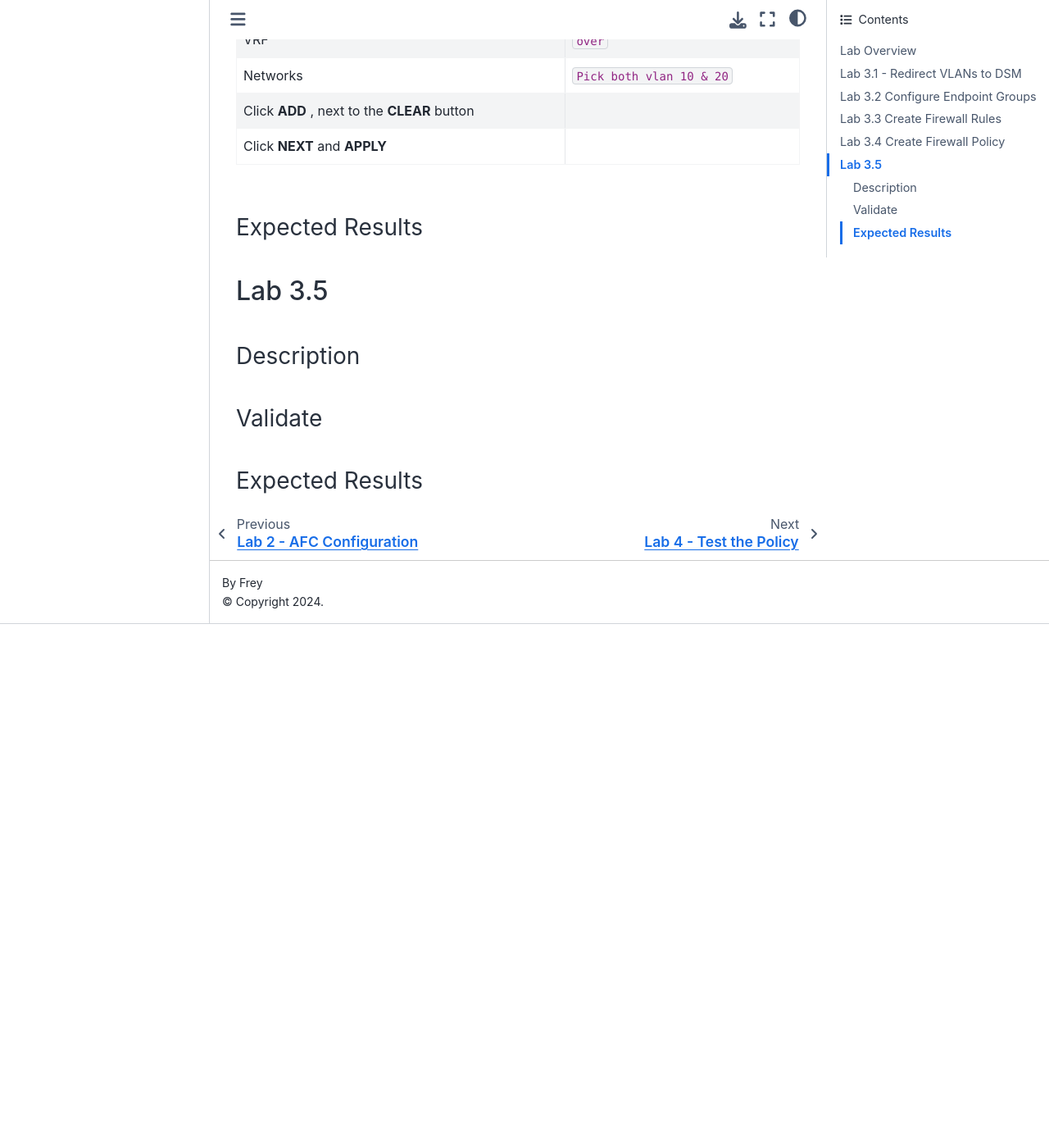
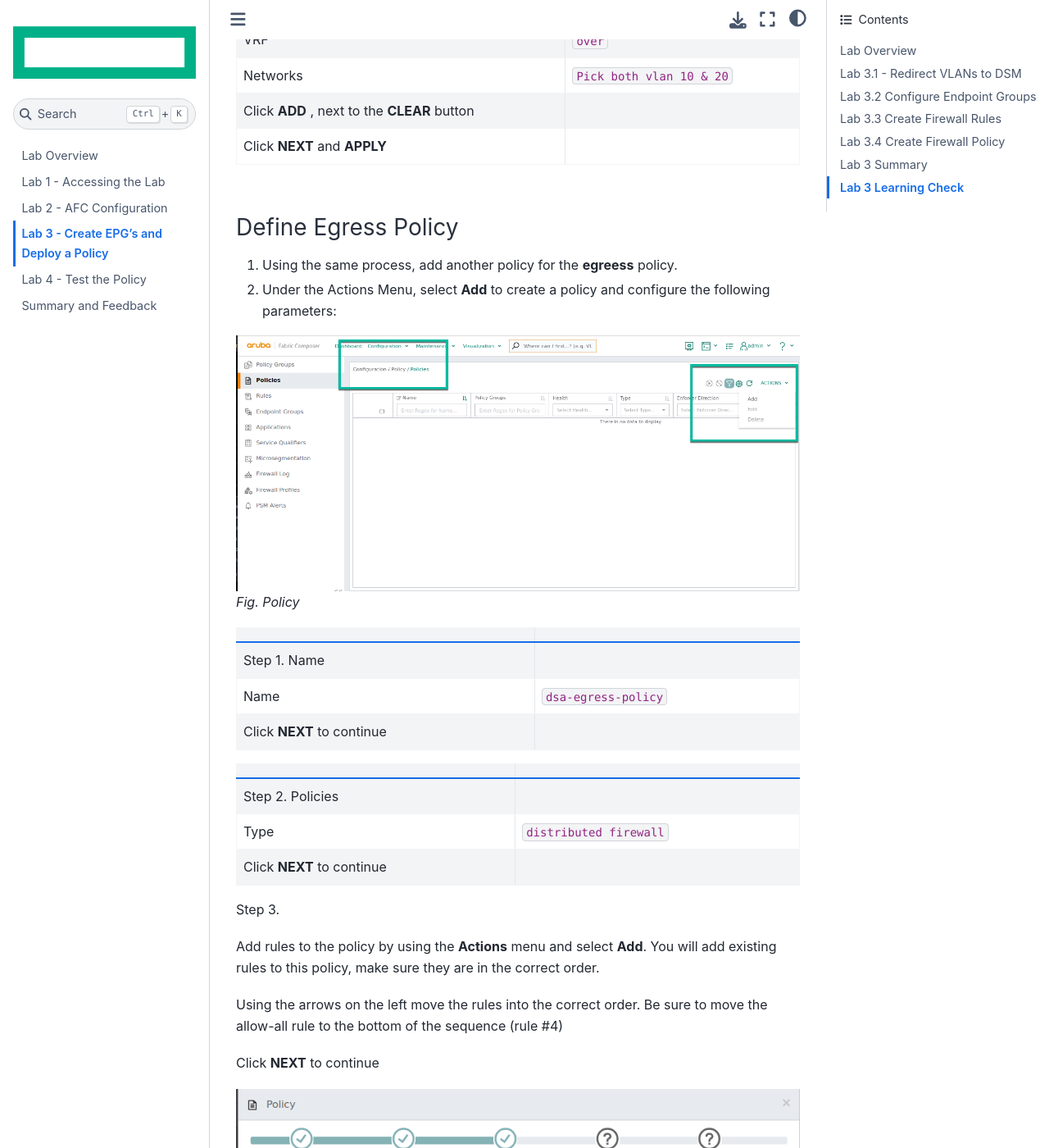
Before and after one commit to xod442/aruba-te-labguide-te4202, a Jupyter Book: the page built from docs/lab3.md, in a window 1280 px wide and 1400 px high, scrolled down 16837 px. Shown: the whole window at 82% size. Built offline with Jupyter Book 1.0.4 settings and Sphinx 7.4.7 and the Sphinx Book theme 1.1.4, drawn with Linux system fonts in a browser that asks for light colours; before the commit the page ends 17598 px from its top, so only the background shows below that; some of the changed text lies outside the part shown.

Commit message:
see file for any changes

````diff
--- a/docs/lab3.md
+++ b/docs/lab3.md
@@ -342,7 +342,7 @@
 
 Now that the rules are in place, create a Policy to enforce those rules, showcasing the power of the CX10K to apply stateful firewall rules at scale and effectively govern east-west traffic.
 
-### Validate
+### Validate - Ingress policy
 1.  In the **Configuration Menu**, go to **Policy/Policies**.
 
 ```{note}
@@ -394,14 +394,67 @@
 | Click **ADD** , next to the **CLEAR** button |
 | Click **NEXT** and **APPLY** ||
 
+### Define Egress Policy
+
+1. Using the same process, add another policy for the **egreess** policy.
+
+2.  Under the Actions Menu, select **Add** to create a policy and configure the following parameters:
+
+![Policy](images/pol1.png)
+_Fig. Policy_
+
+|||
+|---|---|
+| Step 1. Name ||
+| Name | ``dsa-egress-policy`` |
+| Click **NEXT** to continue ||
+
+|||
+|---|---|
+| Step 2. Policies ||
+| Type | ``distributed firewall`` |
+| Click **NEXT** to continue ||
+
+Step 3.
+
+Add rules to the policy by using the **Actions** menu and select **Add**. You will add existing rules to this policy, make sure they are in the correct order.
+
+Using the arrows on the left move the rules into the correct order. Be sure to move the allow-all rule to the bottom of the sequence (rule #4)
+
+Click **NEXT** to continue
+
+
+![Arange Rules](images/pol2.png)
+_Fig. Arange Rules_
+
+
+3. Add the enforcer information.
+
+![Arange Rules](images/pol3.png)
+_Fig. Enforcers_
+
+|||
+|---|---|
+| Step 1. Name ||
+| Faric | ``dsa`` |
+| Policy Distribution Type | ``leaf`` |
+| Direction | ``egress`` |
+| VRF | ``over`` |
+| Networks | ``Pick both vlan 10 & 20`` |
+| Click **ADD** , next to the **CLEAR** button |
+| Click **NEXT** and **APPLY** ||
+
+```{note}
+NOTE: If you don’t see both policies are healthy, click on the refresh wheel next to the actions menu
+```
 
 ### Expected Results
 
+Verify the policies.
+![Arange Rules](images/pol5.png)
+_Fig. Policies_
 
-## Lab 3.5
 
-### Description
+## Lab 3 Summary
 
-### Validate
-
-### Expected Results
+## Lab 3 Learning Check
````
